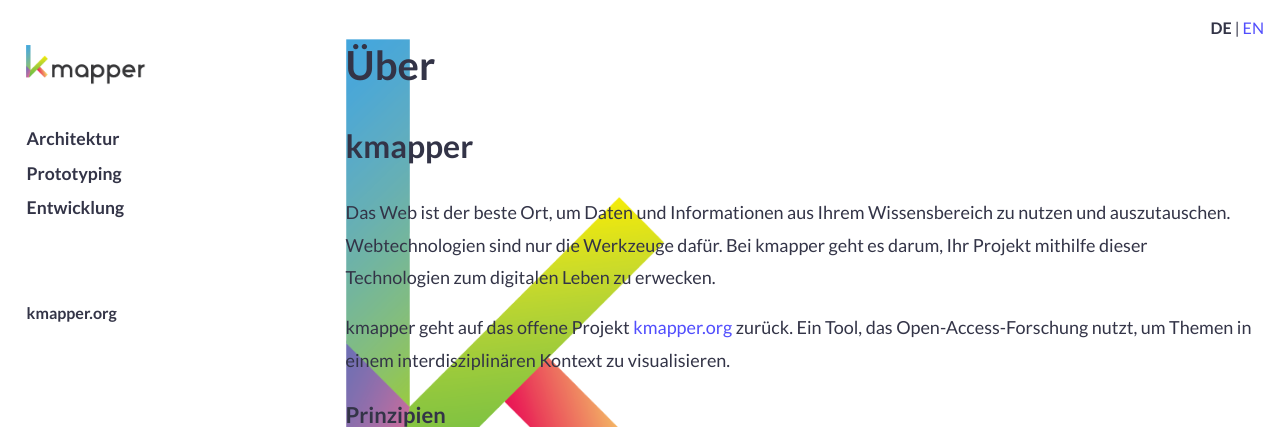
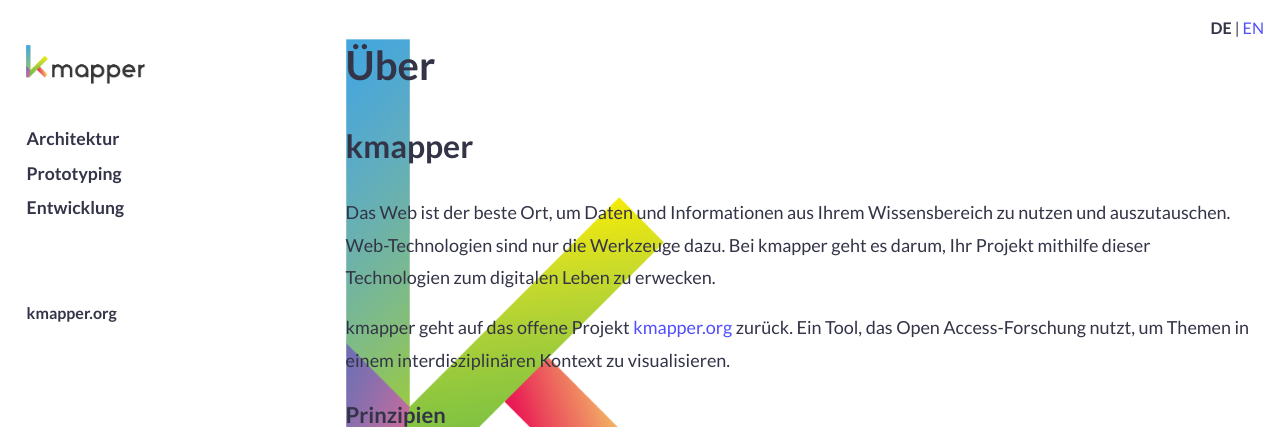
Before and after one commit to cyrill-martin/kmapper.com, a Jekyll site: the page built from sites/_de/ueber.md, in a window 1280 px wide. Shown: the top 427 px of the page. Built offline with Jekyll 4.4.1, drawn with Linux system fonts in a browser that asks for light colours.

```diff
--- a/sites/_de/ueber.md
+++ b/sites/_de/ueber.md
@@ -4,12 +4,6 @@ uid: abt
 title: Über
 permalink: /de/ueber/
 ---
-
-<!-- <ul>
-	<li><a href="#kmapper">kmapper</a></li>
-	<li><a href="#people">Leute</a></li>
-	<li><a href="#jobs">Jobs</a></li>
-</ul> -->
 
 <div class="background-k">
 	{%- if page.title -%}
@@ -18,10 +12,10 @@ permalink: /de/ueber/
   	{%- endif -%}
 	<h2>kmapper</h2>
 	<p>
-		Das Web ist der beste Ort, um Daten und Informationen aus Ihrem Wissensbereich zu nutzen und auszutauschen. Webtechnologien sind nur die Werkzeuge dafür. Bei kmapper geht es darum, Ihr Projekt mithilfe dieser Technologien zum digitalen Leben zu erwecken.
+		Das Web ist der beste Ort, um Daten und Informationen aus Ihrem Wissensbereich zu nutzen und auszutauschen. Web-Technologien sind nur die Werkzeuge dazu. Bei kmapper geht es darum, Ihr Projekt mithilfe dieser Technologien zum digitalen Leben zu erwecken.
 	</p>
 	<p>
-		kmapper geht auf das offene Projekt <a href="https://www.kmapper.com" target="_blank">kmapper.org</a> zurück. Ein Tool, das Open-Access-Forschung nutzt, um Themen in einem interdisziplinären Kontext zu visualisieren.
+		kmapper geht auf das offene Projekt <a href="https://www.kmapper.com" target="_blank">kmapper.org</a> zurück. Ein Tool, das Open Access-Forschung nutzt, um Themen in einem interdisziplinären Kontext zu visualisieren.
 	</p>
 	<h3>Prinzipien</h3>
 	<p>
```
Also changed, not shown: index.md (+1 -1 lines), sites/_de/index.md (+1 -1 lines), sites/_en/about.md (+0 -6 lines).
